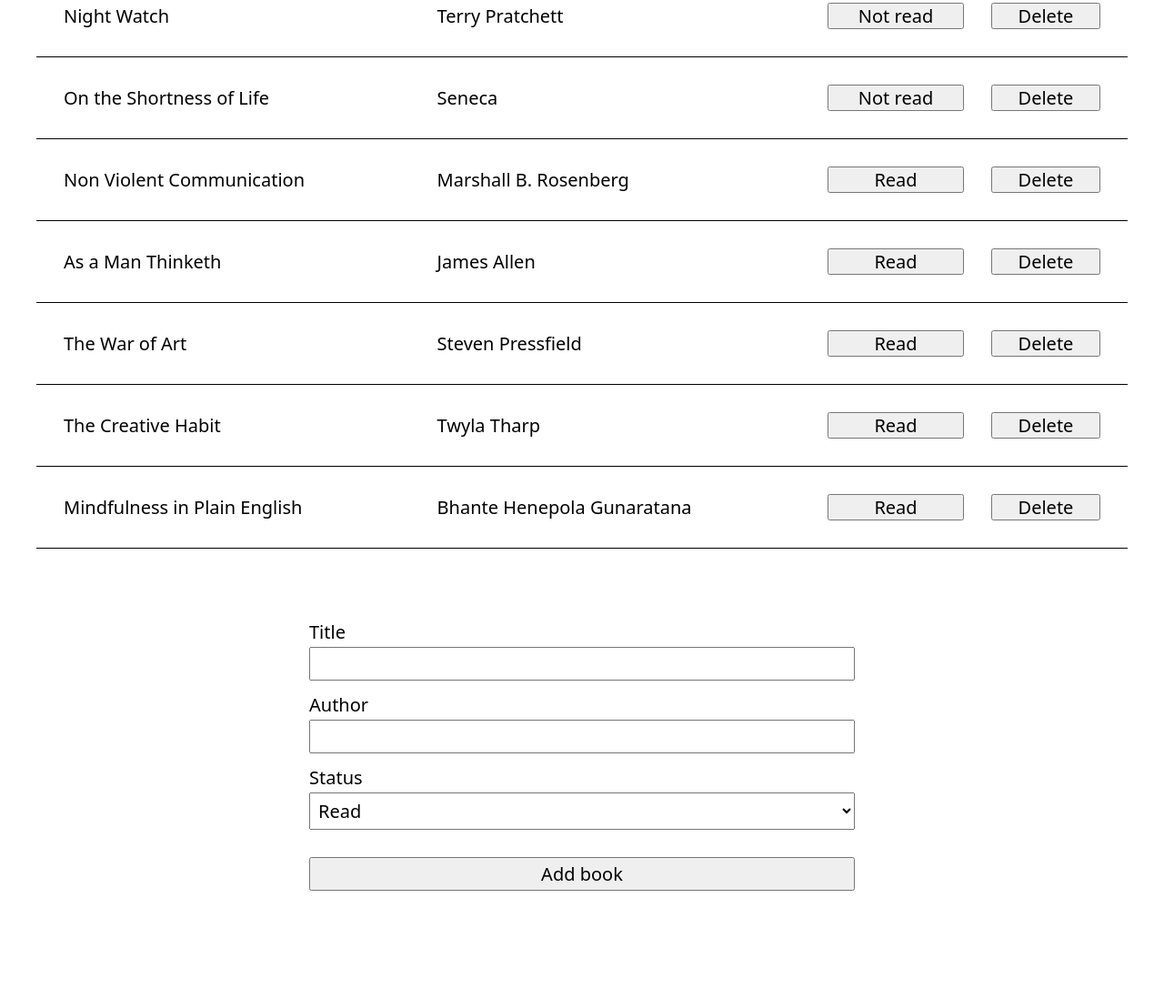
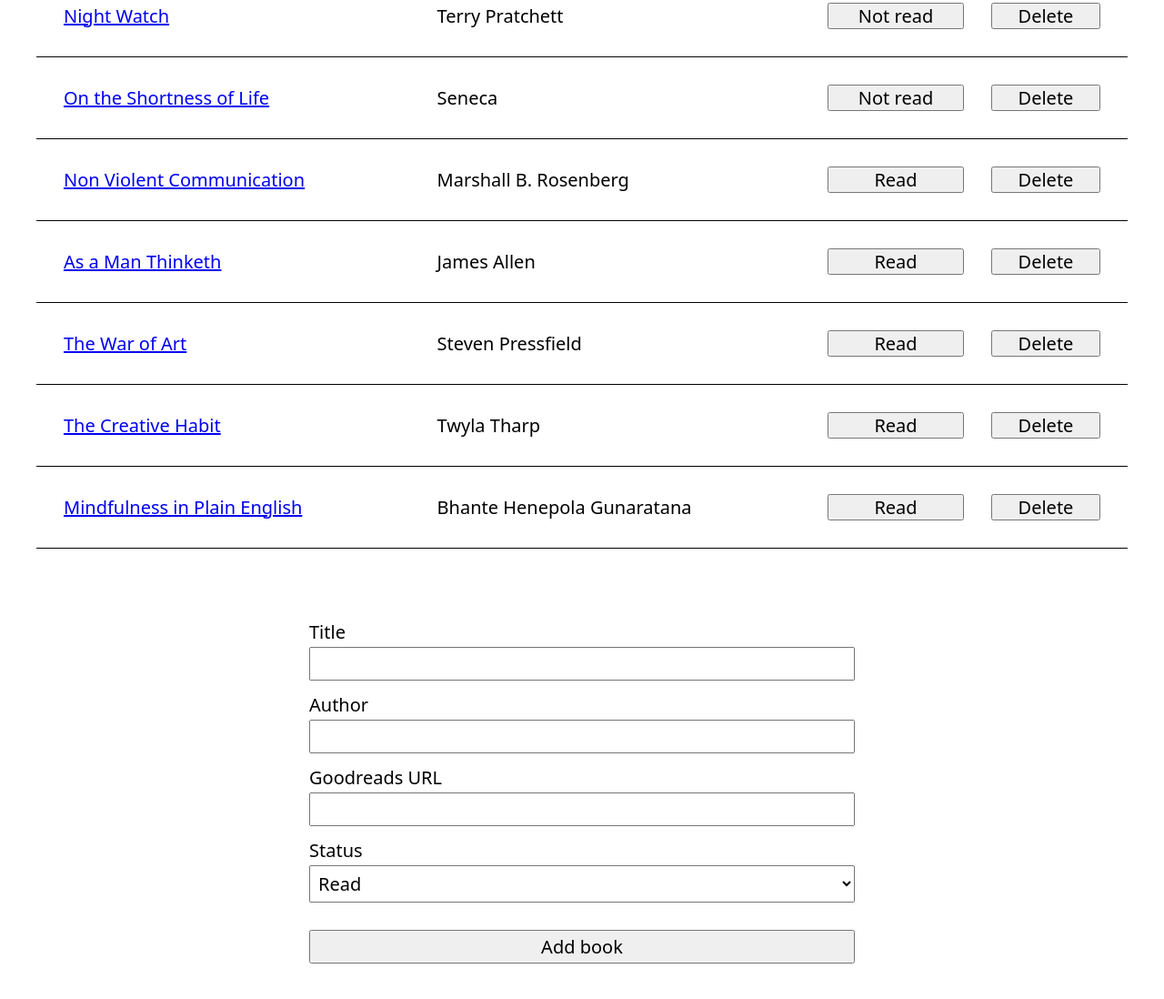
Before and after one commit to lujanfernaud/js-library, a website: page index.html in a window 1280 px wide. Shown: the part 214-1312 px from the top of the page at 91% size. Before the commit the page ends 1233 px from the top, so only its background shows below. Drawn offline with Linux system fonts and the light colour scheme.

Commit message:
Add Goodreads URL feature

```diff
--- a/index.html
+++ b/index.html
@@ -46,6 +46,12 @@
           </div>
 
           <div class="form__group">
+            <label for="url" class="form__group-label">Goodreads URL</label>
+            <input type="text" name="url" id="form-input-url"
+              class="form__group-input">
+          </div>
+
+          <div class="form__group">
             <label for="status" class="form__group-label">Status</label>
             <select name="status" id="form-select" class="form__group-select">
               <option value="Read">Read</option>
--- a/js/main.js
+++ b/js/main.js
@@ -19,36 +19,43 @@ class Seeder {
       {
         title: 'Night Watch',
         author: 'Terry Pratchett',
+        url: 'https://www.goodreads.com/book/show/47989.Night_Watch',
         status: 'Not read'
       },
       {
         title: 'On the Shortness of Life',
         author: 'Seneca',
+        url: 'https://www.goodreads.com/book/show/97412.On_the_Shortness_of_Life',
         status: 'Not read'
       },
       {
         title: 'Non Violent Communication',
         author: 'Marshall B. Rosenberg',
+        url: 'https://www.goodreads.com/book/show/560861.Non_Violent_Communication',
         status: 'Read'
       },
       {
         title: 'As a Man Thinketh',
         author: 'James Allen',
+        url: 'https://www.goodreads.com/book/show/81959.As_a_Man_Thinketh',
         status: 'Read'
       },
       {
         title: 'The War of Art',
         author: 'Steven Pressfield',
+        url: 'https://www.goodreads.com/book/show/1319.The_War_of_Art',
         status: 'Read'
       },
       {
         title: 'The Creative Habit',
         author: 'Twyla Tharp',
+        url: 'https://www.goodreads.com/book/show/254799.The_Creative_Habit',
         status: 'Read'
       },
       {
         title: 'Mindfulness in Plain English',
         author: 'Bhante Henepola Gunaratana',
+        url: 'https://www.goodreads.com/book/show/64369.Mindfulness_in_Plain_English',
         status: 'Read'
       }
     ]
@@ -78,19 +85,21 @@ class Form {
   submitBook() {
     const title = document.getElementById('form-input-title').value
     const author = document.getElementById('form-input-author').value
+    const url = document.getElementById('form-input-url').value
     const options = document.getElementById('form-select').options
     const status = options[options.selectedIndex].text
 
-    const book = new Book(title, author, status)
+    const book = new Book(title, author, url, status)
 
     return this.app.bookManager.add(book)
   }
 }
 
 class Book {
-  constructor(title, author, status) {
+  constructor(title, author, url, status) {
     this.title = title
     this.author = author
+    this.url = url
     this.status = status
   }
 }
@@ -116,19 +125,33 @@ class BookManager {
 
   addInformationToRow(book) {
     Object.values(book).forEach(value => {
-      if (value === book.id) { return }
+      if (value === book.id || value === book.url) { return }
 
-      if (value !== book.status) {
-        this.addInformationCell(value)
-      } else {
-        this.addStatusButton(book)
+      if (value === book.title) {
+        this.addTitleCell(book)
+      } else if (value === book.author) {
+        this.addAuthorCell(value)
       }
     })
 
+    this.addStatusButton(book)
     this.addDeleteButton(book)
   }
 
-  addInformationCell(value) {
+  addTitleCell(book) {
+    const td = document.createElement('td')
+    const a = document.createElement('a')
+    const text = document.createTextNode(book.title)
+
+    a.href = book.url
+    a.target = 'blank'
+
+    a.appendChild(text)
+    td.appendChild(a)
+    this.tr.appendChild(td)
+  }
+
+  addAuthorCell(value) {
     const td = document.createElement('td')
     const text = document.createTextNode(value)
 
```
